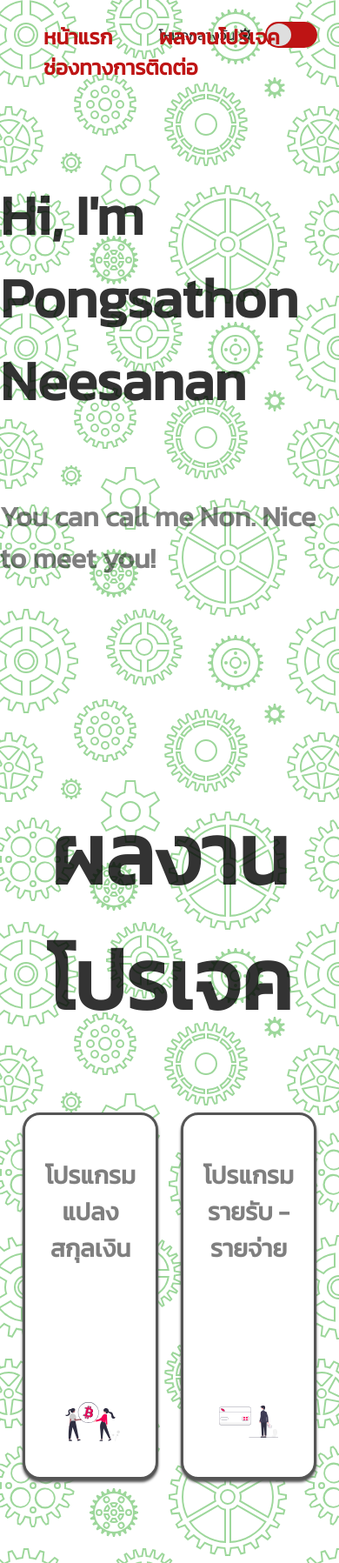
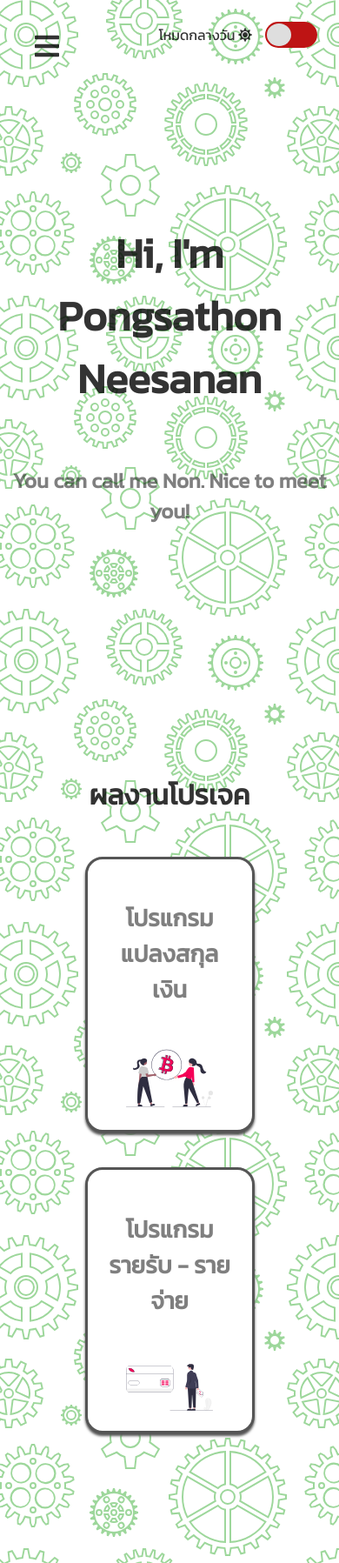
Before and after one commit to nonpongsathon/nonpongsathon.github.io, a plain HTML site: page index.html in a window 390 px wide. Shown: the top 1797 px of the page at 87% size. Drawn offline with Linux system fonts and the light colour scheme.

Commit message:
add responsive style

```diff
--- a/index.html
+++ b/index.html
@@ -11,21 +11,31 @@
 </head>
 
 <body>
+
     <div class="theme-switch-container">
         <span class="switch-text">
             <span id='mode'>โหมดกลางวัน</span>
             <i class="fas fa-sun"></i>
         </span>
         <label class='switch-bar'>
-            <input type="checkbox">
+            <input type="checkbox" class='mode-switch'>
             <div class="slider"></div>
         </label>
     </div>
     <nav>
-        <a href="#home">หน้าแรก</a>
-        <a href="#project">ผลงานโปรเจค</a>
-        <a href="#contact">ช่องทางการติดต่อ</a>
+        <div class="collapsible-menu">
+            <input type="checkbox" id='menu'>
+            <label for="menu"><i class="fas fa-bars"></i></label>
+            <div class="menu-content">
+                <ul>
+                    <li><a href="#home">หน้าแรก</a></li>
+                    <li><a href="#project">ผลงานโปรเจค</a></li>
+                    <li><a href="#contact">ช่องทางการติดต่อ</a></li>
+                </ul>
+            </div>
+        </div>
     </nav>
+
     <section class="home" id="home">
         <h1>Hi, I'm Pongsathon Neesanan</h1>
         <h3>You can call me Non. Nice to meet you!</h3>
--- a/script.js
+++ b/script.js
@@ -1,6 +1,6 @@
 const mode = document.querySelector('#mode');
 const icon = document.querySelector('.fa-sun');
-const switchToggle = document.querySelector("input[type = 'checkbox']");
+const switchToggle = document.querySelector(".mode-switch");
 const imageCurrencyExchange = document.querySelector('#image-currency-exchange');
 const imageIncomeExpense = document.querySelector('#image-income-expense');
 
--- a/style.css
+++ b/style.css
@@ -47,7 +47,7 @@ body {
     position:relative;
 }
 
-input[type = 'checkbox'] {
+.mode-switch {
     display:none;
 }
 
@@ -57,7 +57,7 @@ input[type = 'checkbox'] {
     left:0;
     right:0;
     bottom:0;
-    background-color:var(--main-color);
+    background:var(--main-color);
     border-radius: 50px;
     cursor:pointer;
 }
@@ -74,15 +74,32 @@ input[type = 'checkbox'] {
     transition:0.4s ease-in-out;
 }
 
-input:checked + .slider::before {
+.mode-switch:checked + .slider::before {
     transform: translateX(28px);
 }
 
 nav {
+    display:flex;
+    align-items: center;
     position:fixed;
     top:25px;
     left:25px;
-    background: transparent;
+}
+
+#menu {
+    display:none;
+}
+
+.menu-content {
+    padding:0;
+    margin:0;
+}
+
+.menu-content ul {
+    list-style-type: none;
+    padding:0;
+    display:flex;
+    align-items: center;
 }
 
 nav a {
@@ -99,6 +116,9 @@ nav a:hover, nav a:focus {
     border-bottom: 2px solid var(--text-primary);
 }
 
+.collapsible-menu label {
+    display:none;
+}
 section {
     height:100vh;
     width:100vw;
@@ -143,7 +163,7 @@ section {
 
 .project-container div {
     width:40%;
-    height:50vh;
+    height:auto;
     padding:20px;
     font-size:1.5rem;
     background: var(--background);
@@ -154,9 +174,12 @@ section {
 }
 
 .project-container div a {
+    display:block;
     text-decoration: none;
     color:var(--text-secondary);
     margin:0;
+    width:100%;
+    height:50%;
 }
 
 .project-container div img {
@@ -183,3 +206,100 @@ section {
 .contact i:hover {
     color:var(--text-secondary);
 }
+
+@media only screen and (max-width:800px) {
+
+    nav {
+        display:block;
+        position:fixed;
+        top:30px;
+        left:40px;
+        padding:0;
+    }
+
+    nav div img {
+        cursor:pointer;
+    }
+
+    .menu-content ul{
+        display:list-item;
+        padding:0;
+        margin:0;
+    }
+
+    nav .menu-content a {
+        font-size: 1.3rem;
+        padding:0;
+    }
+
+    nav .menu-content li {
+        padding:20px 0;
+        background-color: var(--background);
+        margin:5px 0;
+        border: 2px solid #dedede;
+        border-radius: 30px;
+        text-align: center;
+        box-shadow: 0 2px 2px rgb(29, 29, 29);
+    }
+
+    #menu {
+        display:inline-block;
+    }
+
+    .collapsible-menu label {
+        display:block;
+        font-size:2rem;
+        color:var(--text-primary);
+        cursor:pointer;
+
+    }
+
+    input#menu {
+        display:none;
+    }
+
+    .menu-content {
+        max-height: 0;
+        overflow: hidden;
+    }
+
+    .collapsible-menu input:checked ~ .menu-content {
+        max-height:100;
+        overflow:visible;
+    }
+
+    .home h1 {
+        font-size:3rem;
+        text-align:center;
+    }
+
+    .home h3 {
+        font-size:1.5rem;
+        text-align:center;
+    }
+
+    .project h1 {
+        font-size: 2rem;
+    }
+
+    .project-container {
+        flex-direction: column;
+        align-items:center;
+    }
+
+    .project-container div {
+        width:50%;
+        margin: 20px auto;
+    }
+
+    .project-container h3 {
+        font-size:1.7rem;
+    }
+
+    .project-container img {
+        width:100%;
+        height:100%;
+    }
+
+
+}
```
